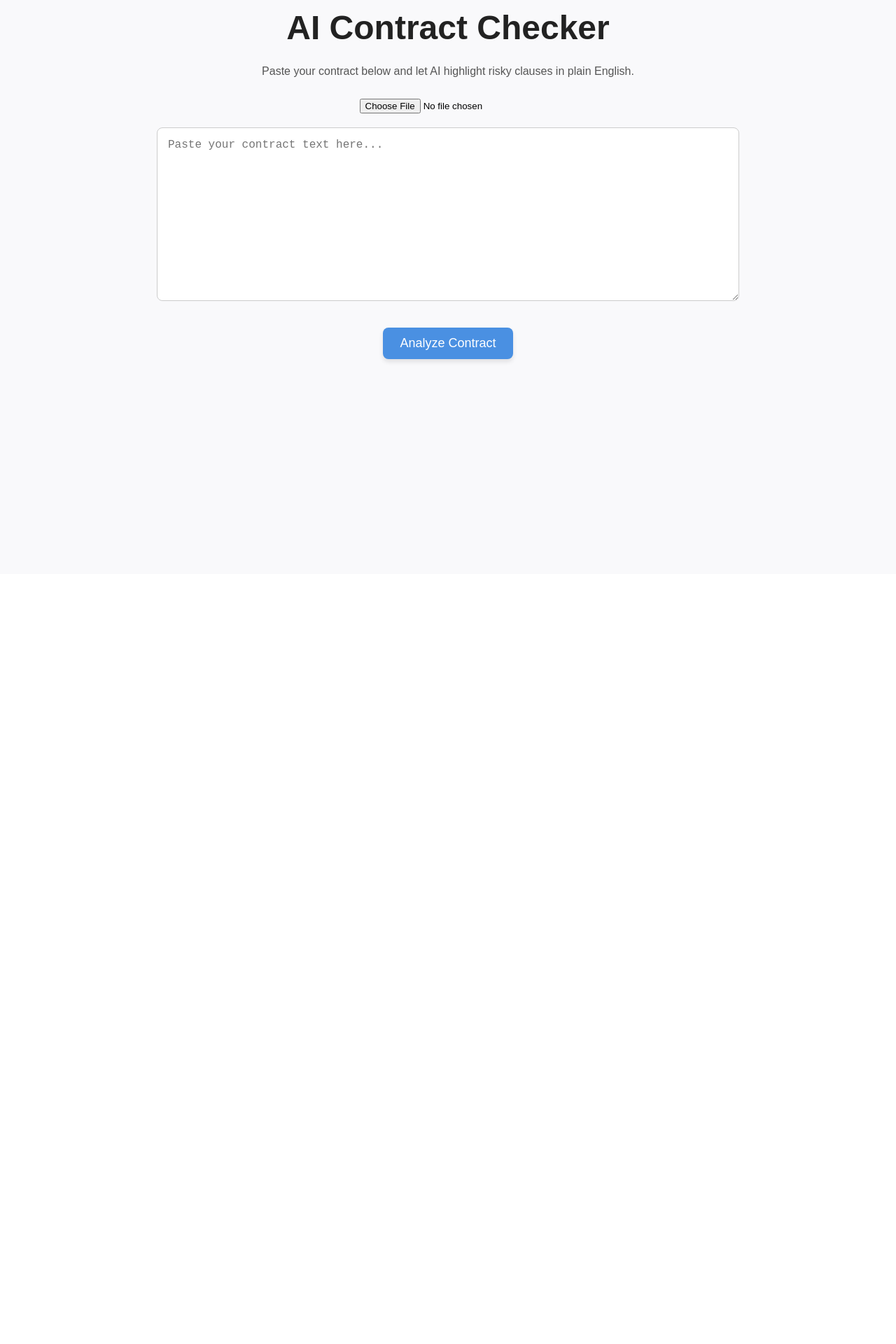
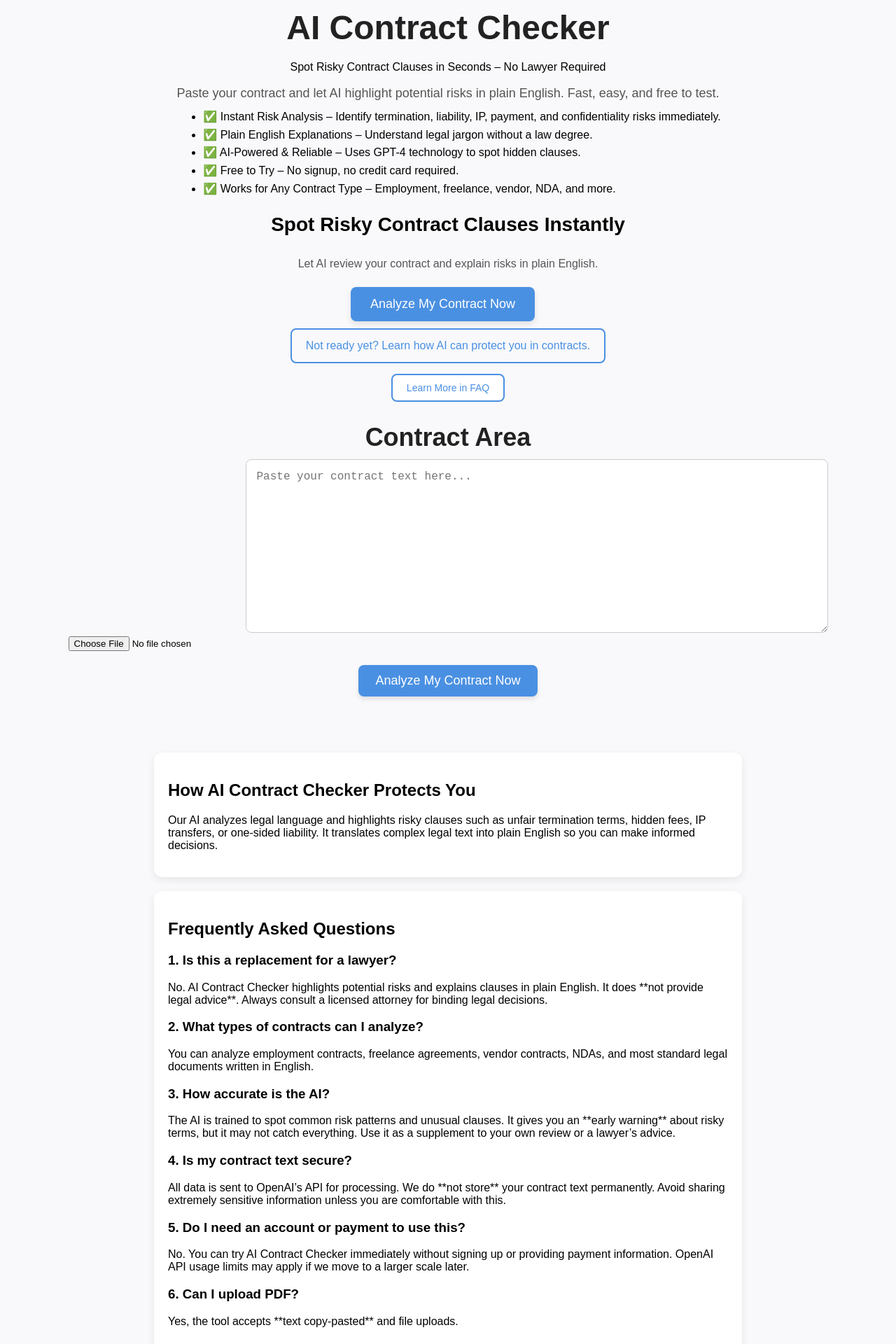
Before and after one commit to Henyr2/ai-contract-checker, a React (Create React App) app in the folder frontend/: page / in a window 1280 px wide. Shown: the part 60-1980 px from the top of the page at 70% size. Before the commit the page ends 880 px from the top, so only its background shows below. Built offline with nearby package versions, Linux system fonts and the light colour scheme.

Commit message:
Initial commit

```diff
--- a/frontend/public/index.html
+++ b/frontend/public/index.html
@@ -7,37 +7,12 @@
     <meta name="theme-color" content="#000000" />
     <meta
       name="description"
-      content="Web site created using create-react-app"
+      content="AI Contract Checker - Spot risky clauses instantly"
     />
-    <link rel="apple-touch-icon" href="%PUBLIC_URL%/logo192.png" />
-    <!--
-      manifest.json provides metadata used when your web app is installed on a
-      user's mobile device or desktop. See https://developers.google.com/web/fundamentals/web-app-manifest/
-    -->
-    <link rel="manifest" href="%PUBLIC_URL%/manifest.json" />
-    <!--
-      Notice the use of %PUBLIC_URL% in the tags above.
-      It will be replaced with the URL of the `public` folder during the build.
-      Only files inside the `public` folder can be referenced from the HTML.
-
-      Unlike "/favicon.ico" or "favicon.ico", "%PUBLIC_URL%/favicon.ico" will
-      work correctly both with client-side routing and a non-root public URL.
-      Learn how to configure a non-root public URL by running `npm run build`.
-    -->
-    <title>React App</title>
+    <title>AI Contract Checker</title>
   </head>
   <body>
     <noscript>You need to enable JavaScript to run this app.</noscript>
     <div id="root"></div>
-    <!--
-      This HTML file is a template.
-      If you open it directly in the browser, you will see an empty page.
-
-      You can add webfonts, meta tags, or analytics to this file.
-      The build step will place the bundled scripts into the <body> tag.
-
-      To begin the development, run `npm start` or `yarn start`.
-      To create a production bundle, use `npm run build` or `yarn build`.
-    -->
   </body>
 </html>
--- a/frontend/src/App.js
+++ b/frontend/src/App.js
@@ -1,6 +1,8 @@
 import React, { useState } from "react";
 import { Prism as SyntaxHighlighter } from "react-syntax-highlighter";
 import { coy } from "react-syntax-highlighter/dist/esm/styles/prism";
+
+
 
 function App() {
   const [contractText, setContractText] = useState("");
@@ -11,12 +13,10 @@ function App() {
     Medium: "#FEF4E6",  // orange
     High: "#F4CCCC",     // red
   };
-
   const API_BASE_URL =
     process.env.NODE_ENV === "production"
       ? "" // same domain as frontend when deployed
       : "http://localhost:5000";
-
   const analyzeContract = async () => {
     if (!contractText) return alert("Please paste contract text.");
     setLoading(true);
@@ -36,14 +36,13 @@ function App() {
       setLoading(false);
     }
   };
-
   const handleFileUpload = async (e) => {
     const file = e.target.files[0];
     if (!file) return;
     const formData = new FormData();
     formData.append("file", file);
     try {
-      const res = await fetch("http://localhost:5000/upload", {
+      const res = await fetch(API_BASE_URL, {
         method: "POST",
         body: formData,
       });
@@ -58,7 +57,6 @@ function App() {
       alert("Upload failed.");
     }
   };
-
   return (
     <div
       style={{
@@ -71,7 +69,6 @@ function App() {
         fontFamily: "Montserrat, sans-serif",
         backgroundColor: "#f9f9fb",
       }}>
-
       {/* Title */}
       <h1
         style={{
@@ -82,15 +79,116 @@ function App() {
         }}>
         AI Contract Checker
       </h1>
-      <p
+      {/* Landing Section */}
+      <h style={{ fontSize: "48px", color: "#222", marginBottom: "10px" }}></h>
+      Spot Risky Contract Clauses in Seconds – No Lawyer Required
+      <p style={{ fontSize: "18px", color: "#555", marginBottom: "10px" }}>
+        Paste your contract and let AI highlight potential risks in plain English. Fast, easy, and free to test.
+      </p>
+      <ul
         style={{
-          color: "#555",
+          textAlign: "left",
           marginBottom: "30px",
-          textAlign: "center",
-          maxWidth: "600px"
-        }}>
-        Paste your contract below and let AI highlight risky clauses in plain English.
+          fontSize: "16px",
+          lineHeight: "1.6",
+          margin: "0 auto",
+          display: "inline-block",
+        }}
+      >
+        <li>✅ Instant Risk Analysis – Identify termination, liability, IP, payment, and confidentiality risks immediately.</li>
+        <li>✅ Plain English Explanations – Understand legal jargon without a law degree.</li>
+        <li>✅ AI-Powered & Reliable – Uses GPT-4 technology to spot hidden clauses.</li>
+        <li>✅ Free to Try – No signup, no credit card required.</li>
+        <li>✅ Works for Any Contract Type – Employment, freelance, vendor, NDA, and more.</li>
+      </ul>
+
+      <h2 style={{ fontSize: "28px", marginBottom: "15px" }}>
+        Spot Risky Contract Clauses Instantly
+      </h2>
+      <p style={{ color: "#555", marginBottom: "24px" }}>
+        Let AI review your contract and explain risks in plain English.
       </p>
+      {/* Primary CTA */}
+      <button
+        onClick={() =>
+          document.getElementById("contract-input").scrollIntoView({ behavior: "smooth" })
+        }
+        onMouseEnter={(e) => { e.target.style.backgroundColor = "#357ABD"; }}
+        onMouseLeave={(e) => { e.target.style.backgroundColor = "#4a90e2"; }}
+        style={{
+          backgroundColor: "#4a90e2",
+          color: "#fff",
+          padding: "14px 28px",
+          fontSize: "18px",
+          border: "none",
+          borderRadius: "8px",
+          cursor: "pointer",
+          marginRight: "15px",
+          marginBottom: "10px",
+          boxShadow: "0 4px 8px rgba(0,0,0,0.1)",
+        }}
+      >
+        Analyze My Contract Now
+      </button>
+      {/* Secondary CTA */}
+      <button
+        onClick={() =>
+          document.getElementById("brief-explaination").scrollIntoView({ behavior: "smooth" })
+        }
+        onMouseEnter={(e) => {
+          e.target.style.backgroundColor = "#4a90e2"; // hover background
+          e.target.style.color = "#fff"; // hover text color
+        }}
+        onMouseLeave={(e) => {
+          e.target.style.backgroundColor = "transparent"; // original background
+          e.target.style.color = "#4a90e2"; // original text color
+        }}
+        style={{
+          backgroundColor: "transparent",
+          color: "#4a90e2",
+          padding: "14px 20px",
+          fontSize: "16px",
+          border: "2px solid #4a90e2",
+          borderRadius: "8px",
+          cursor: "pointer",
+        }}
+      >
+        Not ready yet? Learn how AI can protect you in contracts.
+      </button>
+      {/* Third CTA: FAQ Button */}
+      <button
+        onClick={() =>
+          document.getElementById("faq-section").scrollIntoView({ behavior: "smooth" })
+        }
+        onMouseEnter={(e) => {
+          e.target.style.backgroundColor = "#4a90e2"; // hover background
+          e.target.style.color = "#fff"; // hover text color
+        }}
+        onMouseLeave={(e) => {
+          e.target.style.backgroundColor = "transparent"; // original background
+          e.target.style.color = "#4a90e2"; // original text color
+        }}
+        style={{
+          display: "block",
+          margin: "15px auto 0 auto", // centered under secondary CTA
+          backgroundColor: "#fff",
+          color: "#4a90e2",
+          padding: "10px 20px",
+          fontSize: "14px",
+          border: "2px solid #4a90e2",
+          borderRadius: "8px",
+          cursor: "pointer",
+        }}
+      >
+        Learn More in FAQ
+      </button>
+      {/* Contract Input Section (anchor for first CTA)*/}
+      <div id="contract-input" style={{ textAlign: "center" }}>
+        {/*Heading for Analyze section*/}
+        <div id="analyze-section" style={{ width: "100%", maxWidth: "900px" }}></div>
+        <h2 style={{ fontSize: "36px", marginBottom: "10px", color: "#222" }}>
+          Contract Area
+        </h2>
         {/* File Upload */}
         <input
           type="file"
@@ -98,7 +196,7 @@ function App() {
           onChange={handleFileUpload}
           style={{ marginBottom: "20px" }}
         />
-      {/* Textarea */}
+        {/* Analyze Section */}
         <textarea
           rows={12}
           cols={80}
@@ -115,7 +213,6 @@ function App() {
             marginBottom: "20px",
             outline: "none",
           }}>
-
         </textarea>
         <br />
         {/* Analyze Button */}
@@ -136,8 +233,10 @@ function App() {
           onMouseOver={(e) => (e.target.style.backgroundColor = "#357ABD")}
           onMouseOut={(e) => (e.target.style.backgroundColor = "#4a90e2")}
         >
-        {loading ? "Analyzing..." : "Analyze Contract"}
+          {loading ? "Analyzing..." : "Analyze My Contract Now"}
         </button>
+      </div>
+
       {/* Results */}
       {result && (
         <div
@@ -208,6 +307,79 @@ function App() {
           )}
         </div>
       )}
+      {/*brief explaination (anchor for second CTA) */}
+      <div
+        id="brief-explaination"
+        style={{
+          marginTop: "80px",
+          padding: "20px",
+          background: "#fff",
+          borderRadius: "12px",
+          boxShadow: "0 4px 12px rgba(0,0,0,0.08)",
+          maxWidth: "800px",
+          textAlign: "left",
+        }}
+      >
+        <h2>How AI Contract Checker Protects You</h2>
+        <p>
+          Our AI analyzes legal language and highlights risky clauses such as unfair
+          termination terms, hidden fees, IP transfers, or one-sided liability. It
+          translates complex legal text into plain English so you can make informed
+          decisions.
+        </p>
+      </div>
+      {/* FAQ Section (anchor for third CTA) */}
+      <div
+        id="faq-section"
+        style={{
+          marginTop: "20px",
+          padding: "20px",
+          background: "#fff",
+          borderRadius: "12px",
+          boxShadow: "0 4px 12px rgba(0,0,0,0.08)",
+          maxWidth: "800px",
+          textAlign: "left",
+        }}>
+        <h2>Frequently Asked Questions</h2>
+        <h3>1. Is this a replacement for a lawyer?</h3>
+        <p>
+          No. AI Contract Checker highlights potential risks and explains clauses
+          in plain English. It does **not provide legal advice**. Always consult a
+          licensed attorney for binding legal decisions.
+        </p>
+
+        <h3>2. What types of contracts can I analyze?</h3>
+        <p>
+          You can analyze employment contracts, freelance agreements, vendor
+          contracts, NDAs, and most standard legal documents written in English.
+        </p>
+
+        <h3>3. How accurate is the AI?</h3>
+        <p>
+          The AI is trained to spot common risk patterns and unusual clauses. It
+          gives you an **early warning** about risky terms, but it may not catch
+          everything. Use it as a supplement to your own review or a lawyer’s advice.
+        </p>
+
+        <h3>4. Is my contract text secure?</h3>
+        <p>
+          All data is sent to OpenAI’s API for processing. We do **not store** your
+          contract text permanently. Avoid sharing extremely sensitive information
+          unless you are comfortable with this.
+        </p>
+
+        <h3>5. Do I need an account or payment to use this?</h3>
+        <p>
+          No. You can try AI Contract Checker immediately without signing up or
+          providing payment information. OpenAI API usage limits may apply if we
+          move to a larger scale later.
+        </p>
+
+        <h3>6. Can I upload PDF?</h3>
+        <p>
+          Yes, the tool accepts **text copy-pasted** and file uploads.
+        </p>
+      </div>
     </div>
   );
 }
```
Lines whose indentation alone changed are shown as unchanged.
